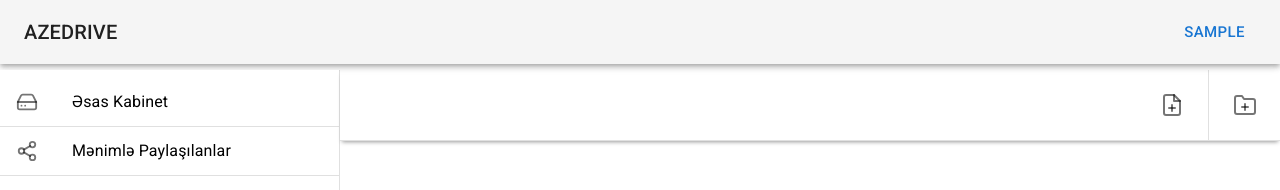
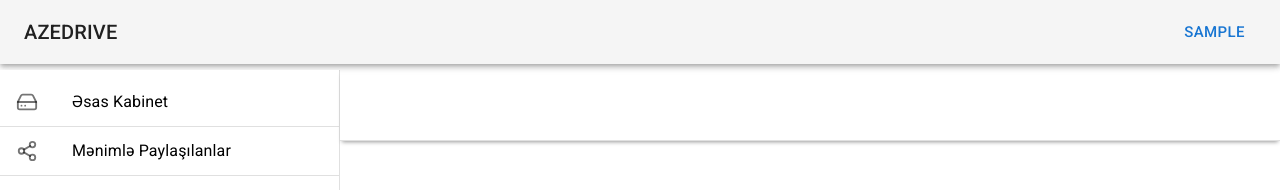
Before and after one commit to javadsalman/azedrive, a React (Create React App) app in the folder frontend/: page /dashboard/1 in a window 1280 px wide. Shown: the top 190 px of the page. Built offline with nearby package versions, Linux system fonts and the light colour scheme; sample sign-in values are in the browser's storage.

Commit message:
tobpar buttons fix

```diff
--- a/frontend/src/components/Navigation/Topbar/Topbar.js
+++ b/frontend/src/components/Navigation/Topbar/Topbar.js
@@ -12,16 +12,17 @@ import UploadFileModal from './TopbarModals/UploadFileModal/UploadFileModal';
 function Topbar(props) {
     const [modal, setModal] = useState(null);
     const { folderName, folderId } = queryString.parse(props.location.search)
+    const dashType = props.match.params.dashType;
 
     const iconButtons = useMemo(() => {
-        if (props.match.params.dashType === 'detail') {
+        if (dashType === 'detail') {
             return null;
         }
         else if (props.selectedId) {
             return (
                 <Fragment>
                     {
-                        props.match.params.dashType === 'trash'
+                        dashType === 'trash'
                             ?
                             <Fragment>
                                 <IconButton aria-label="disselect" onClick={props.onRestore}>
@@ -32,10 +33,18 @@ function Topbar(props) {
                             :
                             null
                     }
+                    {
+                        dashType !== 'trash'
+                            ?
+                            <Fragment>
                                 <IconButton aria-label="star" onClick={props.onStarSelected}>
                                     <FiStar />
                                 </IconButton>
                                 <Divider orientation="vertical" flexItem />
+                            </Fragment>
+                            :
+                            null
+                    }
                     <IconButton aria-label="delete" onClick={props.onDeleteSelected}>
                         <FiTrash2 />
                     </IconButton>
@@ -46,7 +55,7 @@ function Topbar(props) {
                 </Fragment>
             );
         }
-        else {
+        else if (['main', 'folder'].includes(dashType)) {
             return (
                 <Fragment>
                     <IconButton aria-label="addFile" onClick={() => setModal('UploadFileModal')}>
@@ -59,10 +68,10 @@ function Topbar(props) {
                 </Fragment>
             );
         }
-    }, [props]);
+    }, [props, dashType]);
 
     const title = useMemo(() => {
-        switch (props.match.params.dashType) {
+        switch (dashType) {
             case 'main': return 'Əsas Kabinet';
             case 'shared': return 'Mənimlə Paylaşılanlar';
             case 'stared': return 'Ulduzladıqlarım';
@@ -71,7 +80,7 @@ function Topbar(props) {
             case 'folder': return 'Qovluq - ' + folderName;
             default: return ''
         }
-    }, [props.match.params, folderName]);
+    }, [dashType, folderName]);
 
     const closeModalHandler = useCallback(() => {
         setModal(null);
```
Lines whose indentation alone changed are shown as unchanged.
